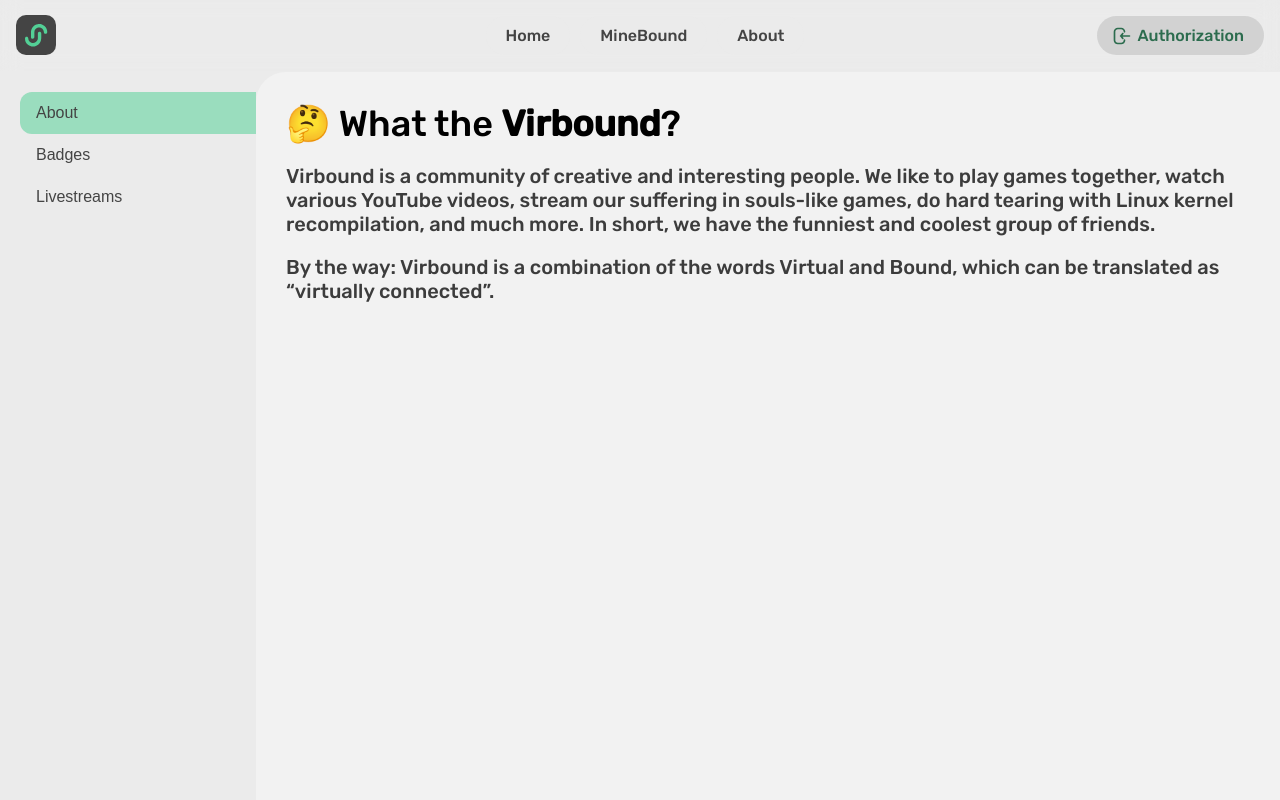
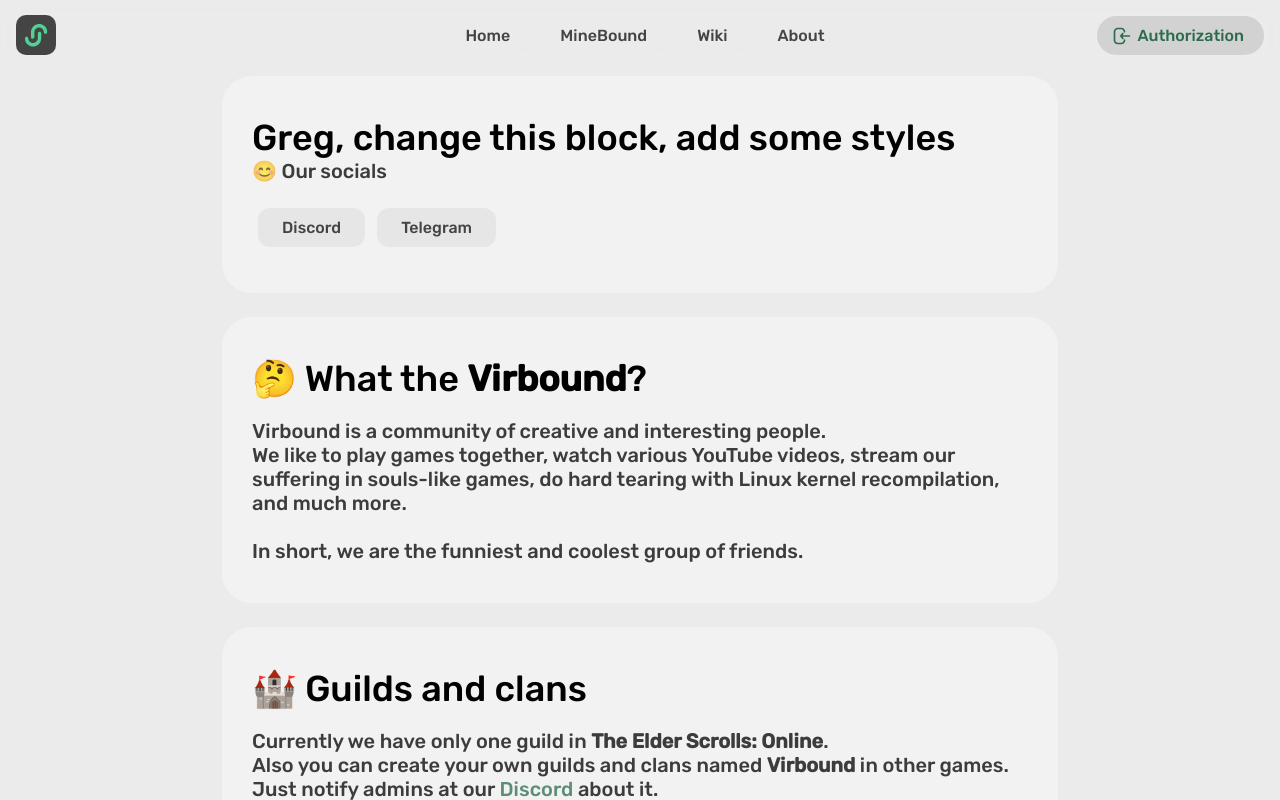
Before and after one commit to LifelessShirt/Virbound, a React (Create React App) app: page /about in a window 1280 px wide. Built offline with nearby package versions, Linux system fonts and the light colour scheme; no server answers.

Commit message:
Split About and Wiki

```diff
--- a/src/App.tsx
+++ b/src/App.tsx
@@ -10,6 +10,7 @@ import About from './Pages/About/About';
 import User from './Pages/User/User';
 import ModalProvider from './Contexts/ModalContext/ModalContext';
 import Modal from './Components/Modal/Modal';
+import Wiki from './Pages/Wiki/Wiki';
 
 const App = () => {
   return (<>
@@ -22,6 +23,7 @@ const App = () => {
       <Route path="/minebound" element={<Minebound />} />
       <Route path="/about" element={<About />} />
       <Route path="/user" element={<User />} />
+      <Route path="/wiki" element={<Wiki />} />
     </Routes>
     </div>
     </ModalProvider>
--- a/src/Components/Menu/Menu.tsx
+++ b/src/Components/Menu/Menu.tsx
@@ -25,6 +25,9 @@ const Menu = () => {
             <Link to="/minebound">
                 <div className={Style.menu_block} onClick={() => setMenuStatus('closed')}>MineBound</div>
             </Link>
+            <Link to="/wiki">
+                <div className={Style.menu_block} onClick={() => setMenuStatus('closed')}>Wiki</div>
+            </Link>
             <Link to="/about">
                 <div className={Style.menu_block} onClick={() => setMenuStatus('closed')}>About</div>
             </Link>
--- a/src/Pages/About/About.tsx
+++ b/src/Pages/About/About.tsx
@@ -1,34 +1,39 @@
-import { useEffect, useState } from 'react';
+import { Button } from '../../Components/Button';
 import { ContentBlock } from '../../Components/ContentBlock';
-import { AboutContent } from './AboutContent';
-import NavigationPage, { NavigationMenu, NavigationContent} from '../../Components/NavigationPage/NavigationPage';
-import { Button } from '../../Components/Button';
-import Style from '../../Components/NavigationPage/NavigationPage.module.css';
+import { Subtitle } from '../../Components/Subtitle';
+import { Title } from '../../Components/Title';
 
-function About() {
-
-  const url = new URL(document.location.toString()).searchParams;
-  const navTo = Number(url.get('navTo')) || undefined;
-
-  const [mobileMenuOpen, setMobileMenuOpen] = useState(false);
-  const arr:{id:string, button:string, content:JSX.Element}[] = AboutContent;
-  const [content, setContent] = useState<{id:string, button:string, content:JSX.Element} | undefined>(arr[navTo ? navTo : 0]);
-  const showClick = (id:string) => {
-    setContent(arr.find(item => item.id === id));
-    setMobileMenuOpen(false);
-  }
+const About = () => {
   return (
-    <NavigationPage>
-      <NavigationMenu>
-        {arr.map(item => (
-          <button className={` ${Style.button} ${content?.id === item.id && Style.selectedNavMenu}`} onClick={() => showClick(item.id)}>{item.button}</button>
-        ))}
-      </NavigationMenu>
-      <NavigationContent state={mobileMenuOpen}>
-        <button className={Style.mobileOpener} onClick={() => setMobileMenuOpen(true)}>Navigation</button>
-        {content?.content}
-      </NavigationContent>
-    </NavigationPage>
+    <>
+    <div className="wrapper wrapperPadding">
+      <ContentBlock>
+        <Title>Greg, change this block, add some styles</Title>
+        <Subtitle>😊 Our socials</Subtitle><br/>
+        <a><Button>Discord</Button></a>
+        <a><Button>Telegram</Button></a>
+      </ContentBlock>
+      <ContentBlock>
+        <Title>🤔 What the <b>Virbound</b>?</Title><br/>
+        <Subtitle>
+        Virbound is a community of creative and interesting people. <br/>
+        We like to play games together, watch various YouTube videos, stream our suffering in souls-like games,
+        do hard tearing with Linux kernel recompilation, and much more.<br/>
+        <br/>
+        In short, we are the funniest and coolest group of friends.
+        </Subtitle>
+      </ContentBlock>
+      <ContentBlock>
+        <Title>🏰 Guilds and clans</Title><br/>
+        <Subtitle>
+          Currently we have only one guild in <b>The Elder Scrolls: Online</b>.<br />
+          Also you can create your own guilds and clans named <b>Virbound</b> in other games. Just notify admins at our <a href="https://discord.gg/rMhqK6BrBZ" target='_blank'>Discord</a> about it.
+        </Subtitle>
+        <br />
+        <a href="wiki?navTo=3"><Button>Read more about it</Button></a>
+      </ContentBlock>
+    </div>
+    </>
   );
 }
 
--- /dev/null
+++ b/src/Pages/Wiki/Wiki.tsx
@@ -0,0 +1,41 @@
+import { useEffect, useState } from 'react';
+import { ContentBlock } from '../../Components/ContentBlock';
+import { WikiContent } from './WikiContent';
+import NavigationPage, { NavigationMenu, NavigationContent} from '../../Components/NavigationPage/NavigationPage';
+import { Button } from '../../Components/Button';
+import Style from '../../Components/NavigationPage/NavigationPage.module.css';
+
+const Wiki = () => {
+
+  const url = new URL(document.location.toString()).searchParams;
+  const navTo = Number(url.get('navTo')) || undefined;
+
+  const [mobileMenuOpen, setMobileMenuOpen] = useState(false);
+  const arr:{id:string, button:string, content:JSX.Element}[] = WikiContent;
+  const [content, setContent] = useState<{id:string, button:string, content:JSX.Element} | undefined>(arr[navTo ? navTo : 0]);
+
+  useEffect(() => {
+    if (navTo) {
+      setContent(arr.find(item => item.id == ""+navTo));
+    }
+  }, []);
+  const showClick = (id:string) => {
+    setContent(arr.find(item => item.id === id));
+    setMobileMenuOpen(false);
+  }
+  return (
+    <NavigationPage>
+      <NavigationMenu>
+        {arr.map(item => (
+          <button className={` ${Style.button} ${content?.id === item.id && Style.selectedNavMenu}`} onClick={() => showClick(item.id)}>{item.button}</button>
+        ))}
+      </NavigationMenu>
+      <NavigationContent state={mobileMenuOpen}>
+        <button className={Style.mobileOpener} onClick={() => setMobileMenuOpen(true)}>Navigation</button>
+        {content?.content}
+      </NavigationContent>
+    </NavigationPage>
+  );
+}
+
+export default Wiki;
--- a/src/Pages/About/AboutContent.tsx
+++ b/src/Pages/Wiki/WikiContent.tsx
@@ -4,7 +4,7 @@ import { Title } from "../../Components/Title";
 import { Button } from "../../Components/Button";
 import Badge from "../../Components/Badge/Badge";
 
-export const AboutContent = [
+export const WikiContent = [
         {id:'0', button: "About", content:
         <>
         <Title>🤔 What the <b>Virbound</b>?</Title><br/>
@@ -17,6 +17,18 @@ export const AboutContent = [
         <Subtitle>
         By the way: Virbound is a combination of the words Virtual and Bound,
         which can be translated as “virtually connected”.
+        </Subtitle>
+        <a href="about?navTo=3"><Button>Read more about our guilds</Button></a>
+        <a href="minebound"><Button>Our Minecraft server</Button></a>
+        </>
+        },
+
+        {id:'3', button: "Guilds", content:
+        <>
+        <Title>🏰 <b>Guilds</b> and <b>clans</b></Title><br/>
+        <Subtitle>
+        For now we have only one guild in game we play a most.<br/>
+        And it's <b>The Elder Scrolls: Online</b>.
         </Subtitle>
         </>
         },
```
